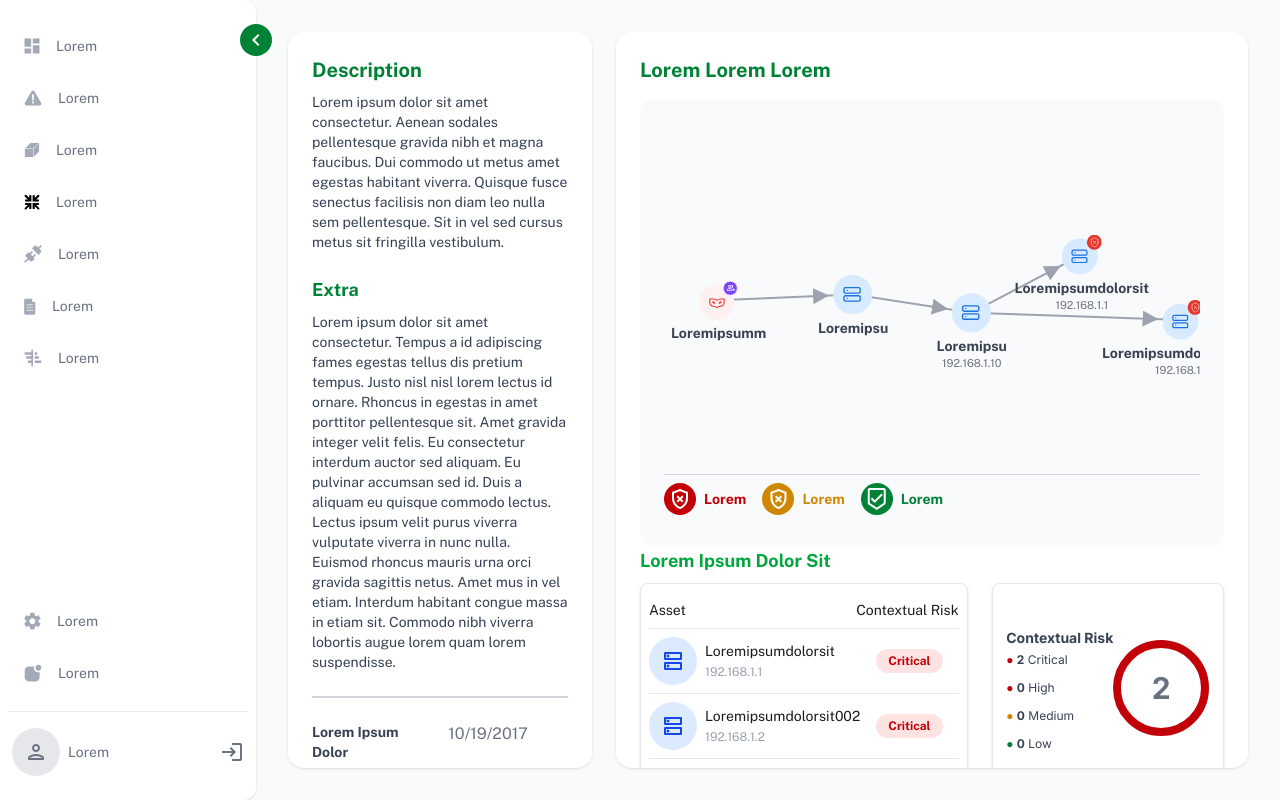
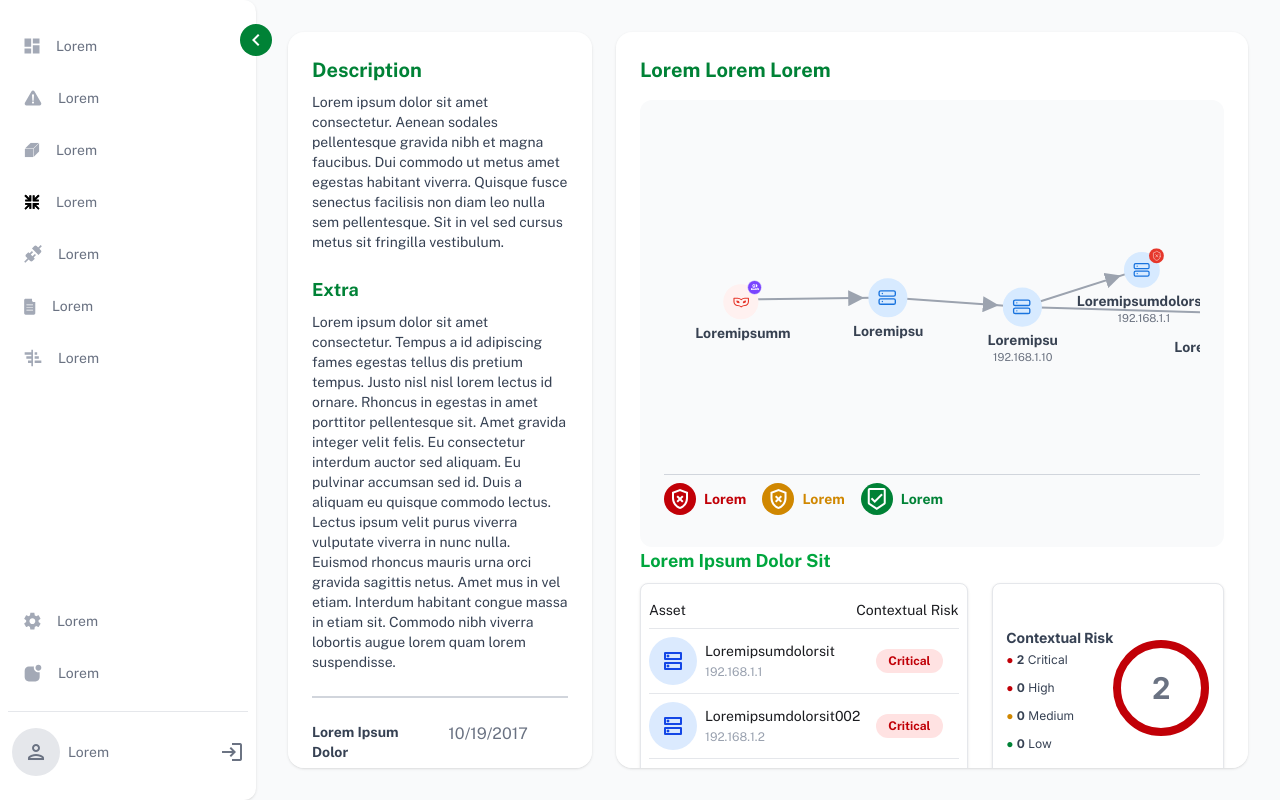
Before and after one commit to eawebmaster20/spikerz, an Angular app: page / in a window 1280 px wide. Built offline with nearby package versions, Linux system fonts and the light colour scheme.

Commit message:
feat: enhance graph component with dynamic hover card content and update node properties

```diff
--- a/src/app/app.html
+++ b/src/app/app.html
@@ -105,7 +105,7 @@
               [nodes]="networkNodes"
               [links]="networkLinks"
               [config]="customConfig"
-              [width]="600"
+              [width]="700"
               [height]="350"
             />
             <div class="flex flex-col">
--- a/src/app/app.ts
+++ b/src/app/app.ts
@@ -2,7 +2,7 @@ import { Component, signal } from '@angular/core';
 import { CommonModule } from '@angular/common';
 import { Sidebar } from './components/sidebar/sidebar';
 import { Graph } from './components/graph/graph';
-import { NetworkConfig, NetworkLink, NetworkNode } from './shared/interface/graph';
+import { NetworkNode } from './shared/interface/graph';
 
 @Component({
   selector: 'app-root',
@@ -24,6 +24,30 @@ export class App {
       status: 'Active',
       iconUrl: 'graph/1.svg',
       details: { version: '2.1.0', uptime: '99.9%' },
+      hoverCardHtml: `
+  <div class="font-inter w-full block">
+        <div class="rounded-md bg-red-50 px-4 py-1 mb-2">
+          <span class="font-bold text-red-600">Lorem Ipsum Dolor Sit</span>
+        </div>
+
+        <div class="flex justify-end gap-1 mb-1 mr-4">
+          <span class="font-bold bg-red-50 p-1 rounded-md text-red-600">1.2.3.4</span>
+          <span class="font-bold bg-red-50 p-1 rounded-md text-red-600">1.2.3.4</span>
+          <span class="font-bold bg-red-50 p-1 rounded-md text-red-600">1.2.3.4</span>
+        </div>
+        <div class="flex mr-4 gap-1 justify-end">
+          <span class="font-bold bg-red-50 p-1 rounded-md text-red-600">1.2.3.4</span>
+          <span class="font-bold bg-red-50 p-1 rounded-md text-red-600">1.2.3.4</span>
+          <span class="font-bold bg-red-50 p-1 rounded-md text-red-600">1.2.3.4</span>
+        </div>
+
+        <div class="rounded-md bg-indigo-50 px-4 py-1 mt-4 inline-block">
+          <span class="font-bold text-indigo-700">Lorem:
+            <span> 1.2.3.4</span>
+          </span>
+        </div>
+      </div>
+    `,
     },
     {
       id: 'api',
@@ -33,6 +57,25 @@ export class App {
       status: 'Healthy',
       iconUrl: 'graph/2.svg',
       details: { cpu: '45%', memory: '68%', requests: '1.2k/min' },
+      hoverCardHtml: `<div class="font-inter w-96">
+        <div class="flex align-center gap-2 mb-2">
+          <span class="inline-flex items-center p-3 rounded-full bg-blue-100 text-blue-700 text-xs font-semibold">
+            <span class="material-icons-outlined">dns</span>
+          </span>
+          <span class="text-gray-500 font-semibold flex items-center">Loremipsu</span>
+        </div>
+        <div class="flex font-bold mb-2">
+          <span class="material-icons-outlined text-gray-400 mr-2 whitespace-nowrap">article</span>
+          <span class="text-gray-500 whitespace-nowrap">Lorem: Loremipsum Loremipsum</span>
+          <span class="bg-voilet-50 text-blue-700 ml-2 px-2.5 rounded whitespace-nowrap">1.2.3.4</span>
+        </div>
+
+        <div class="flex font-bold">
+        <span class="bg-voilet-50 text-blue-700 ml-2 px-2.5 rounded whitespace-nowrap">1.2.3.4</span>
+          <span class="text-gray-500 whitespace-nowrap">Lorem: Loremipsum Loremipsum</span>
+          <span class="bg-voilet-50 text-blue-700 ml-2 px-2.5 rounded whitespace-nowrap">1.2.3.4</span>
+        </div>
+      </div>`,
     },
     {
       id: 'db',
@@ -44,6 +87,25 @@ export class App {
       status: 'Warning - High Load',
       iconUrl: 'graph/2.svg',
       details: { connections: '95/100', size: '2.3TB' },
+      hoverCardHtml: `<div class="font-inter w-96">
+        <div class="flex align-center gap-2 mb-2">
+          <span class="inline-flex items-center p-3 rounded-full bg-blue-100 text-blue-700 text-xs font-semibold">
+            <span class="material-icons-outlined">dns</span>
+          </span>
+          <span class="text-gray-500 font-semibold flex items-center">Loremipsu</span>
+        </div>
+        <div class="flex font-bold mb-2">
+          <span class="material-icons-outlined text-gray-400 mr-2 whitespace-nowrap">article</span>
+          <span class="text-gray-500 whitespace-nowrap">Lorem: Loremipsum Loremipsum</span>
+          <span class="bg-voilet-50 text-blue-700 ml-2 px-2.5 rounded whitespace-nowrap">1.2.3.4</span>
+        </div>
+
+        <div class="flex font-bold">
+        <span class="bg-voilet-50 text-blue-700 ml-2 px-2.5 rounded whitespace-nowrap">1.2.3.4</span>
+          <span class="text-gray-500 whitespace-nowrap">Lorem: Loremipsum Loremipsum</span>
+          <span class="bg-voilet-50 text-blue-700 ml-2 px-2.5 rounded whitespace-nowrap">1.2.3.4</span>
+        </div>
+      </div>`,
     },
     {
       id: 'compound1',
@@ -75,14 +137,14 @@ export class App {
     },
   ];
 
-  networkLinks: NetworkLink[] = [
+  networkLinks: any[] = [
     { source: 'client', target: 'api' },
     { source: 'api', target: 'db' },
     { source: 'db', target: 'nodeA' },
     { source: 'db', target: 'nodeB' },
   ];
 
-  customConfig: NetworkConfig = {
+  customConfig: any = {
     nodeRadius: 20,
   };
 }
--- a/src/app/components/graph/graph.html
+++ b/src/app/components/graph/graph.html
@@ -31,7 +31,7 @@
     <!-- Hover Card -->
     @if (hoveredNode) {
     <div
-      class="absolute z-[9999] bg-white border border-gray-200 rounded-lg shadow-xl p-4 min-w-64 max-w-80 pointer-events-none transform -translate-x-1/2 -translate-y-full"
+      class="absolute z-[9999] bg-white border border-gray-200 rounded-lg shadow-xl p-4 min-w-64 max-w-100 pointer-events-none transform -translate-x-1/2 -translate-y-full"
       [style.left.px]="hoverPosition.x"
       [style.top.px]="hoverPosition.y - 10"
     >
@@ -40,50 +40,14 @@
         class="absolute top-full left-1/2 transform -translate-x-1/2 w-0 h-0 border-l-4 border-r-4 border-t-4 border-transparent border-t-white"
       ></div>
 
-      <!-- Card Content -->
-      <div class="space-y-3">
-        <div class="flex items-center justify-between">
-          <div class="flex items-center space-x-2">
-            <span class="text-2xl">{{ getIcon(hoveredNode.type) }}</span>
-            <div>
-              <h3 class="font-semibold text-gray-900">{{ hoveredNode.label }}</h3>
-              @if (hoveredNode.sublabel) {
-              <p class="text-sm text-gray-500">
-                {{ hoveredNode.sublabel }}
-              </p>
-              }
-            </div>
-          </div>
-          <span
-            class="px-2 py-1 text-xs rounded-full"
-            [ngClass]="{
-              'bg-red-100 text-red-800': hoveredNode.hasWarning,
-              'bg-green-100 text-green-800': !hoveredNode.hasWarning
-            }"
-          >
-            {{ hoveredNode.status || 'Active' }}
-          </span>
-        </div>
-        @if (hoveredNode.description) {
-        <p class="text-sm text-gray-700">
-          {{ hoveredNode.description }}
-        </p>
-        } @if (hoveredNode.details) {
-        <div class="border-t border-gray-100 pt-3">
-          <h4 class="text-sm font-medium text-gray-900 mb-2">Details</h4>
-          <div class="grid grid-cols-2 gap-2 text-xs">
-            @for (detail of getDetailsArray(hoveredNode.details); track $index) {
-            <ng-container>
-              <div class="flex justify-between">
-                <span class="text-gray-500 capitalize">{{ detail.key.replace('_', ' ') }}:</span>
-                <span class="text-gray-900 font-medium">{{ detail.value }}</span>
-              </div>
-            </ng-container>
-            }
-          </div>
-        </div>
-        }
+      <!-- Dynamic Card Content -->
+      @if(hoveredNode.hoverCardHtml){
+      <div [innerHTML]="hoveredNode.hoverCardHtml"></div>
+      }@else {
+      <div class="rounded-xl bg-gray-100 px-4 py-2 mb-2">
+        <span class="text-xl font-mono font-bold text-gray-700">{{ hoveredNode.label }}</span>
       </div>
+      }
     </div>
     }
   </div>
--- a/src/app/components/graph/graph.ts
+++ b/src/app/components/graph/graph.ts
@@ -11,7 +11,7 @@ import {
 } from '@angular/core';
 import * as d3 from 'd3';
 import { FormsModule } from '@angular/forms';
-import { NetworkConfig, NetworkLink, NetworkNode } from '../../shared/interface/graph';
+import { NetworkNode } from '../../shared/interface/graph';
 
 @Component({
   selector: 'app-graph',
@@ -23,8 +23,8 @@ export class Graph implements OnInit, OnDestroy, OnChanges {
   @ViewChild('container', { static: true }) private containerElement!: ElementRef<HTMLElement>;
 
   @Input() nodes: NetworkNode[] = [];
-  @Input() links: NetworkLink[] = [];
-  @Input() config: NetworkConfig = {};
+  @Input() links: any[] = [];
+  @Input() config: any = {};
   @Input() width: number = 500;
   @Input() height: number = 350;
   @Input() title?: string;
@@ -36,7 +36,7 @@ export class Graph implements OnInit, OnDestroy, OnChanges {
 
   private svg: any;
   private simulation: any;
-  private defaultConfig: NetworkConfig = {
+  private defaultConfig: any = {
     nodeRadius: 35,
     linkDistance: 180,
     chargeStrength: -1000,
@@ -70,7 +70,7 @@ export class Graph implements OnInit, OnDestroy, OnChanges {
     }
   }
 
-  private get finalConfig(): NetworkConfig {
+  private get finalConfig(): any {
     return {
       ...this.defaultConfig,
       ...this.config,
@@ -128,12 +128,17 @@ export class Graph implements OnInit, OnDestroy, OnChanges {
         .attr('cx', '30%')
         .attr('cy', '30%');
 
+      // Only use d3.color if color is a string
+      let brightColor = typeof color === 'string' ? d3.color(color)?.brighter(0.5) : null;
       gradient
         .append('stop')
         .attr('offset', '0%')
-        .attr('stop-color', d3.color(color!)!.brighter(0.5));
+        .attr('stop-color', brightColor ? brightColor.toString() : (color as string));
 
-      gradient.append('stop').attr('offset', '100%').attr('stop-color', color!);
+      gradient
+        .append('stop')
+        .attr('offset', '100%')
+        .attr('stop-color', color as string);
     });
 
     // Custom force to keep siblings horizontally aligned and close
--- a/src/app/shared/interface/graph.ts
+++ b/src/app/shared/interface/graph.ts
@@ -1,37 +1,14 @@
 export interface NetworkNode {
   id: string;
   label: string;
-  type: 'client' | 'server' | 'database';
+  type: string;
   sublabel?: string;
-  description?: string;
   status?: string;
   hasWarning?: boolean;
+  description?: string;
+  iconUrl?: string;
   details?: { [key: string]: string };
-  // For compound nodes (two elements)
   children?: NetworkNode[];
-  parentId?: string; // for flattened children
-  iconUrl?: string; // URL for image-based node icon
+  parentId?: string;
+  hoverCardHtml?: string; // Optional: custom HTML for hover card
 }
-
-export interface NetworkLink {
-  source: string;
-  target: string;
-}
-
-export interface NetworkConfig {
-  nodeRadius?: number;
-  linkDistance?: number;
-  chargeStrength?: number;
-  collisionRadius?: number;
-  colors?: {
-    client?: string;
-    server?: string;
-    database?: string;
-    warning?: string;
-  };
-  icons?: {
-    client?: string;
-    server?: string;
-    database?: string;
-  };
-}
```
